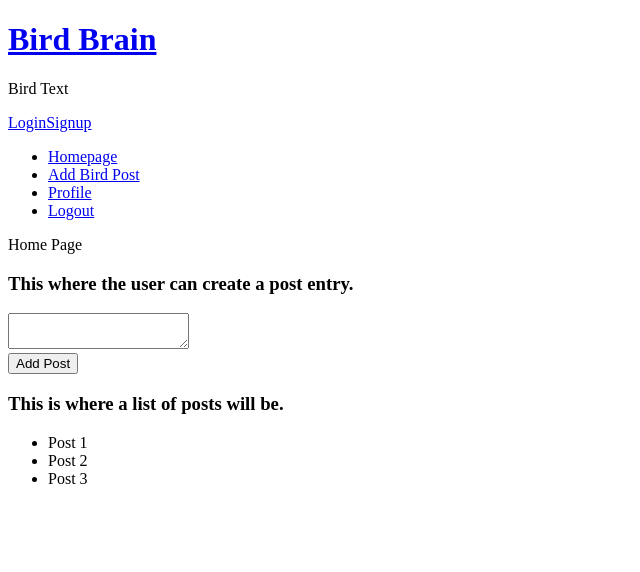
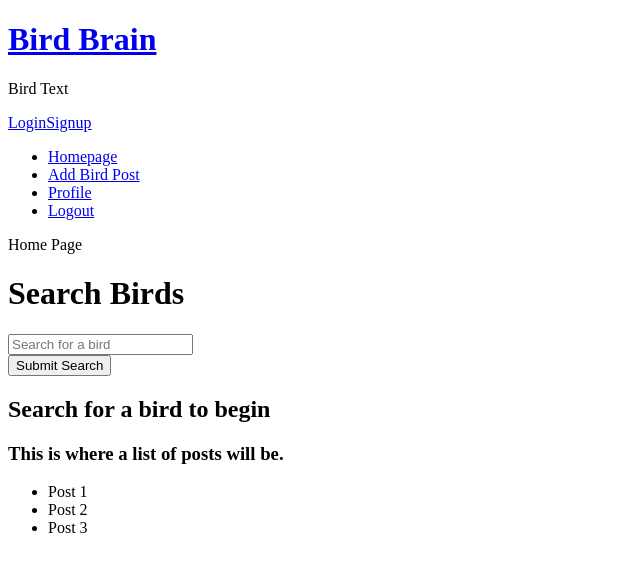
Before and after one commit to mewesley1984/Bird-Brain, a React (Vite) app in the folder client/: page / in a window 1280 px wide. Shown: the top 572 px of the page, without its empty margins (0-640 px from the left). Built offline with nearby package versions, Linux system fonts and the light colour scheme.

Commit message:
added search bir functionality in index.js

```diff
--- a/client/src/components/PostEntry/index.jsx
+++ b/client/src/components/PostEntry/index.jsx
@@ -1,117 +1,134 @@
-// import { useState } from 'react';
+import { useState, useEffect } from 'react';
 // import { Link } from 'react-router-dom';
-// import { useMutation } from '@apollo/client';
-
+import { useMutation } from '@apollo/client';
+import {searchBirdAPI } from '../../utils/API';
+import {
+  Container,
+  Col,
+  Form,
+  Button,
+  Card,
+  Row} from 'react-bootstrap';
 // import { ADD_BIRD_POST } from '../../utils/mutations';
 // import { GET_BIRD_POSTS } from '../../utils/queries';
+import Auth from '../../utils/auth';
 
-// import Auth from '../../utils/auth';
+const SearchBirds = () => {
 
-const PostEntry = () => {
-  return (
-    <div>
-      <h3>
-        This where the user can create a post entry.
-      </h3>
-      <textarea></textarea>
-      <br></br>
-      <button>Add Post</button>
-    </div>
-  )
+  const [searchedBirds, setSearchedBirds] = useState([]);
+  const [searchInput, setSearchInput] = useState('');
+  // const [savedBirdIds, setSavedBirdIds] = useState(getSavedBirdIds());
+  // const [saveBird, { loading, error, data }] = useMutation(SAVE_BIRD);
+
+  // useEffect(() => {
+  //   return() => savedBirdIds(savedBirdIds);
+  // });
+
+  const handleFormSubmit = async (event) => {
+    event.preventDefault();
+
+    if (!searchInput) {
+      return false;
     }
-//   const [description, setDescription] = useState('');
 
-//   const [characterCount, setCharacterCount] = useState(0);
+    try {
+      const response = await searchBirdAPI(searchInput);
 
-//   const [addBirdPost, { error }] = useMutation(ADD_BIRD_POST, {
-//     update(cache, { data: { addBirdPost } }) {
-//       try {
-//         const { posts } = cache.readQuery({ query: GET_BIRD_POSTS });
+      if (!response.ok) {
+        throw new Error('something went wrong!');
+      }
 
-//         cache.writeQuery({
-//           query: GET_BIRD_POSTS,
-//           data: { posts: [addBirdPost, ...posts] },
-//         });
-//       } catch (e) {
-//         console.error(e);
-//       }
-//     },
-//   });
+      const  items  = await response.json();
+      console.log(items)
+      const birdData = items.entities.map((bird) => ({
+        birdId: bird.id,
+        birdName: bird.name,
+        birdImage: bird.images || ['No Image Found'],
+      }));
 
-//   const handleFormSubmit = async (event) => {
-//     event.preventDefault();
+      setSearchedBirds(birdData);
+      setSearchInput('');
+    } catch (err) {
+      console.error(err);
+    }
+  };
 
-//     try {
-//       const { data } = await addBirdPost({
-//         variables: {
-//           description,
-//           birdAuthor: Auth.getProfile().data.username,
-//         },
-//       });
+  // const handleSaveBird = async (birdId) => {
+  //   // find the book in `searchedBooks` state by the matching id
+  //   const birdToSave = searchedBirds.find((bird) => bird.birdId === birdId);
 
-//       setDescription('');
-//     } catch (err) {
-//       console.error(err);
+  //   // get token
+  //   const token = Auth.loggedIn() ? Auth.getToken() : null;
+
+  //   if (!token) {
+  //     return false;
+  //   }
+
+  //   try {
+  //     const response = await saveBird({variables: {bird: birdToSave}})
+
+  //     if (!response.data) {
+  //       throw new Error('something went wrong!');
   //     }
-//   };
 
-//   const handleChange = (event) => {
-//     const { name, value } = event.target;
-
-//     if (name === 'description' && value.length <= 280) {
-//       setDescription(value);
-//       setCharacterCount(value.length);
-//     }
-//   };
-
-//   return (
-//     <div>
-//       <h3>A place for Bird Brains to connect.</h3>
-
-//       {Auth.loggedIn() ? (
-//         <>
-//           <p
-//             className={`m-0 ${
-//               characterCount === 280 || error ? 'text-danger' : ''
-//             }`}
-//           >
-//             Character Count: {characterCount}/280
-//           </p>
-//           <form
-//             className="flex-row justify-center justify-space-between-md align-center"
-//             onSubmit={handleFormSubmit}
-//           >
-//             <div className="col-12 col-lg-9">
-//               <textarea
-//                 name="description"
-//                 placeholder="Here's a new post..."
-//                 value={description}
-//                 className="form-input w-100"
-//                 style={{ lineHeight: '1.5', resize: 'vertical' }}
-//                 onChange={handleChange}
-//               ></textarea>
-//             </div>
-
-//             <div className="col-12 col-lg-3">
-//               <button className="btn btn-primary btn-block py-3" type="submit">
-//                 Add post
-//               </button>
-//             </div>
-//             {error && (
-//               <div className="col-12 my-3 bg-danger text-white p-3">
-//                 {error.message}
-//               </div>
-//             )}
-//           </form>
-//         </>
-//       ) : (
-//         <p>
-//           You need to be logged in to share your posts. Please{' '}
-//           <Link to="/login">login</Link> or <Link to="/signup">signup.</Link>
-//         </p>
-//       )}
-//     </div>
-//   );
+  //     // if book successfully saves to user's account, save book id to state
+  //     setSavedBirdIds([...savedBirdIds, birdToSave.birdId]);
+  //   } catch (err) {
+  //     console.error(err);
+  //   }
   // };
 
-export default PostEntry;
+  return (
+    <>
+      <Container>
+      <h1>Search Birds</h1>
+      <Form onSubmit={handleFormSubmit}>
+            <Row>
+              <Col xs={12} md={8}>
+                <Form.Control
+                  name='searchInput'
+                  value={searchInput}
+                  onChange={(e) => setSearchInput(e.target.value)}
+                  type='text'
+                  size='lg'
+                  placeholder='Search for a bird'
+                />
+              </Col>
+              <Col xs={12} md={4}>
+                <Button type='submit' variant='success' size='lg'>
+                  Submit Search
+                </Button>
+              </Col>
+            </Row>
+          </Form>
+        </Container>
+
+        <Container>
+          <h2 className='pt-5'>
+            {searchedBirds.length
+            ? `Viewing ${searchedBirds.length} results:`
+            : 'Search for a bird to begin'}
+          </h2>
+          <Row>
+            {searchedBirds.map((bird) => {
+              return (
+                <Col md="4" key={bird.birdId}>
+                  <Card border='dark'>
+                    {bird.image ? (
+                      <Card.Img src={bird.image} alt={`This is a ${bird.name}`}
+                      variant='top'/>
+                    ) : null}
+                  <Card.Body>
+                    <Card.Name>{bird.name}</Card.Name>
+                  </Card.Body>
+                  </Card>
+                </Col>
+              )
+            })}
+          </Row>
+        </Container>
+      </>
+  );
+};
+
+export default SearchBirds;
--- a/client/src/utils/API.js
+++ b/client/src/utils/API.js
@@ -1,9 +1,15 @@
 import Auth from '../utils/auth';
 
 export const searchBirdAPI = (query) => {
-    return fetch(`https://nuthatch.lastelm.software/v2/birds?region=North%20America&hasImg=True&name=${query}`, {
+    return fetch(`https://nuthatch.lastelm.software/v2/birds?&hasImg=True&name=${query}`, {
         headers: {
-            'api-key': process.env.KEY
+            'api-key': '9bd89584-54fa-4e79-a1e5-ad3dbb988242'
+
+
+
+
+
+
         }
-    });
+    })
 }
--- a/client/src/utils/mutations.js
+++ b/client/src/utils/mutations.js
@@ -26,8 +26,8 @@ export const SIGNUP_USER = gql`
 `;
 
 export const ADD_BIRD_POST = gql`
-  mutation addBirdPost($birdName: String!, $birdId: ID!, $birdImage: String!,$birdAuthor: String!){
-    addBirdPost(birdName: $birdName,birdId:$birdId,birdImage: $birdImage, birdAuthor: $birdAuthor) {
+  mutation addBird($birdName: String!, $birdId: ID!, $birdImage: String!,$birdAuthor: String!){
+    addBird(birdName: $birdName,birdId:$birdId,birdImage: $birdImage, birdAuthor: $birdAuthor) {
       birdName
       birdId
       birdImage
```
Also changed, not shown: 1 other file (tests, documents, lock files or other folders). Lines whose indentation alone changed are shown as unchanged.
